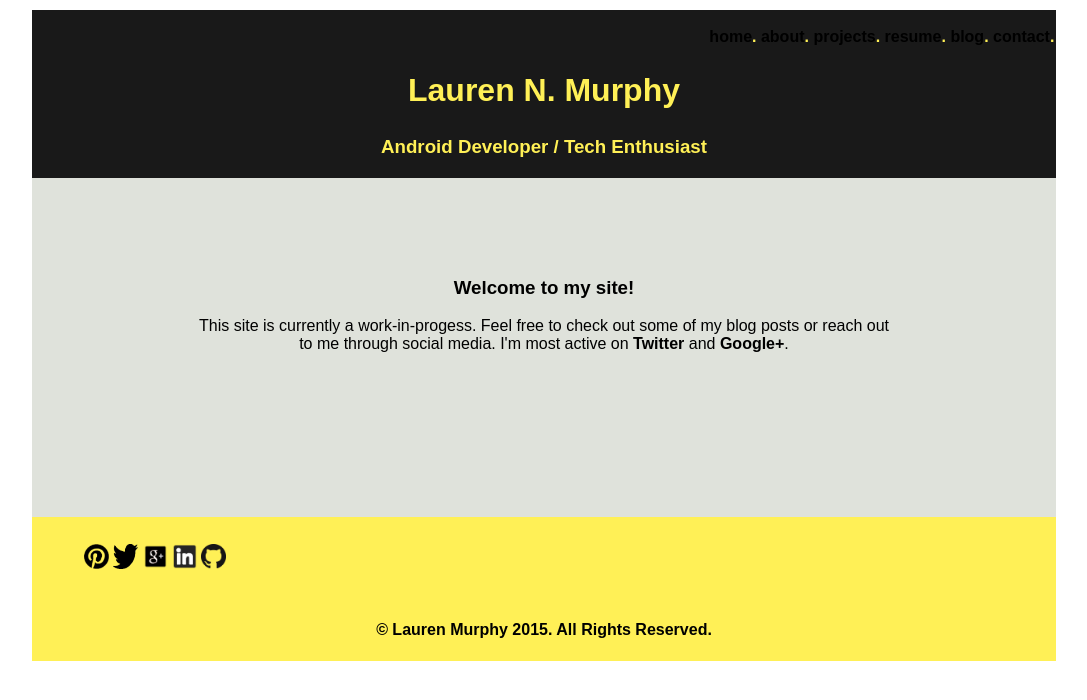
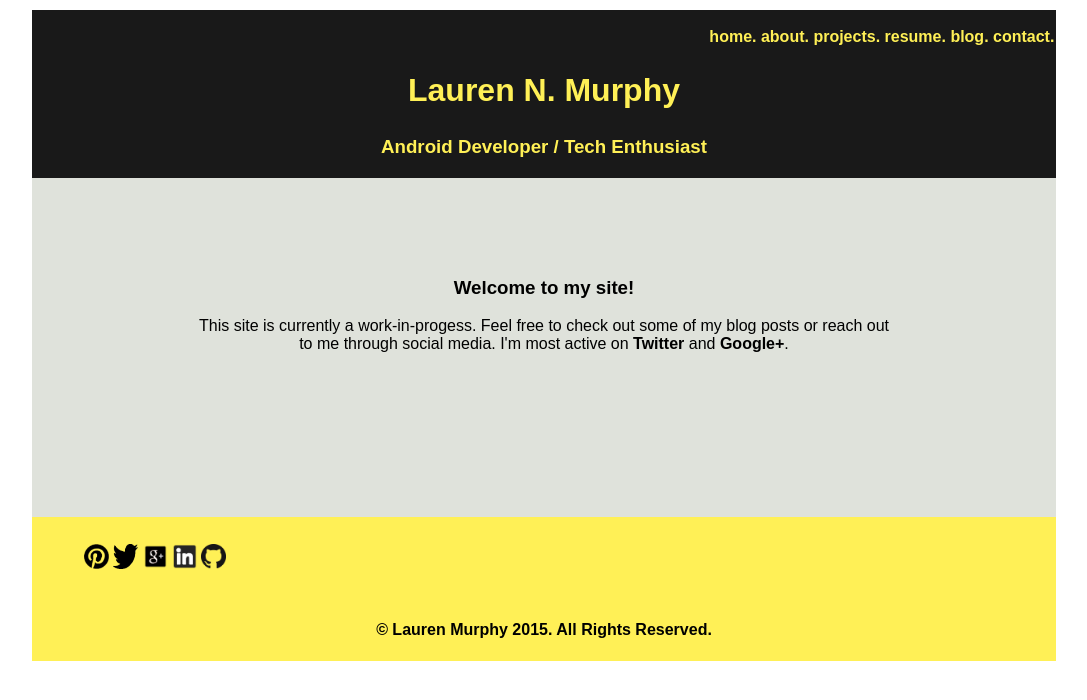
Before and after one commit to laurennmurphy/laurennor3.github.io, a Jekyll site: the page built from index.html, in a window 1280 px wide. Shown: the top 700 px of the page, without its empty margins (96-1183 px from the left). Built offline with Jekyll 4.4.1, drawn with Linux system fonts in a browser that asks for light colours; some web fonts are replaced.

Commit message:
Update nav link color

```diff
--- a/css/default.css
+++ b/css/default.css
@@ -97,6 +97,12 @@ a:link {
   font-weight: bold;
 }
 
+nav a:link{
+  text-decoration:none;
+  color:#FFF056;
+  font-weight: bold;
+}
+
 nav a:visited {
   color: #4C4819;
 }
```
